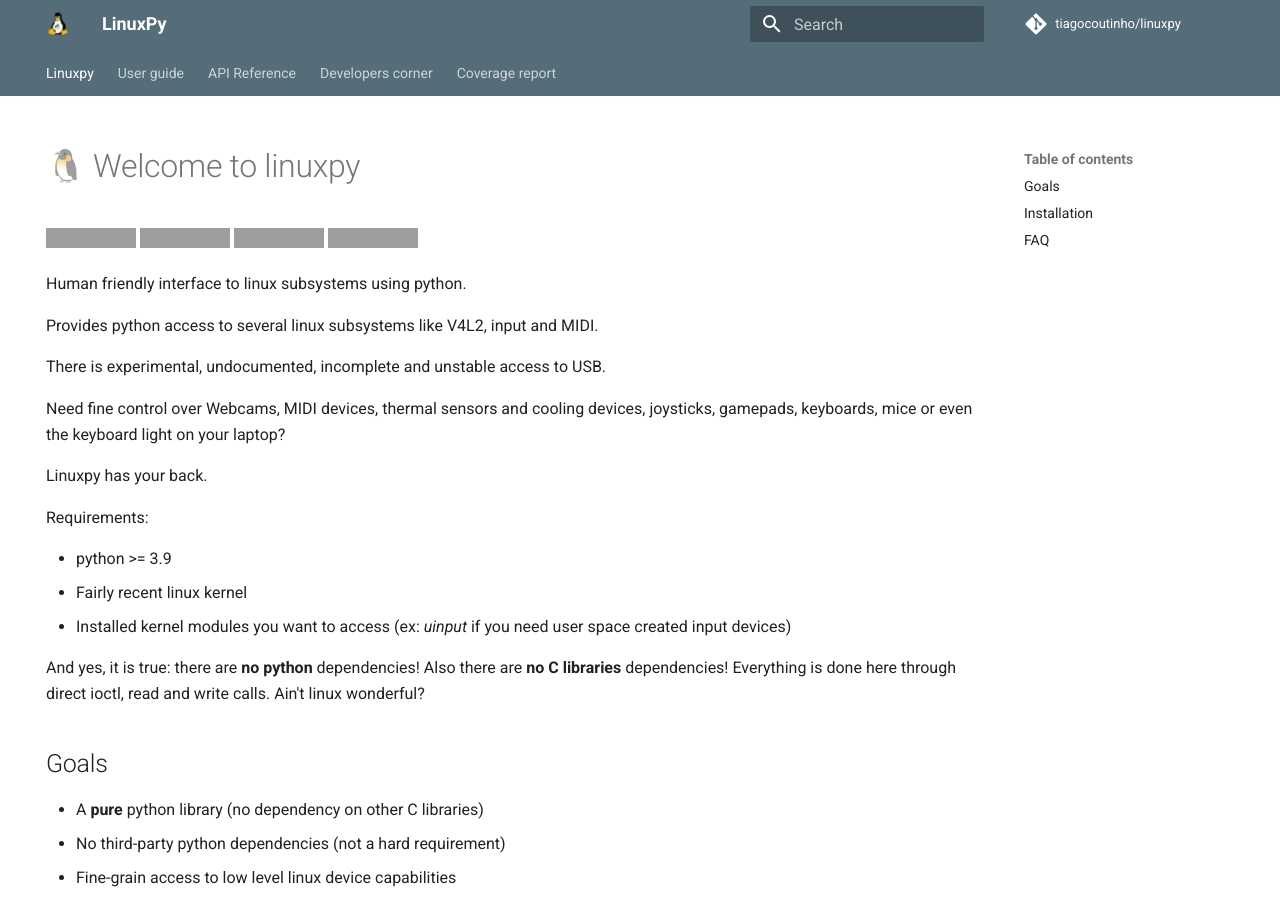
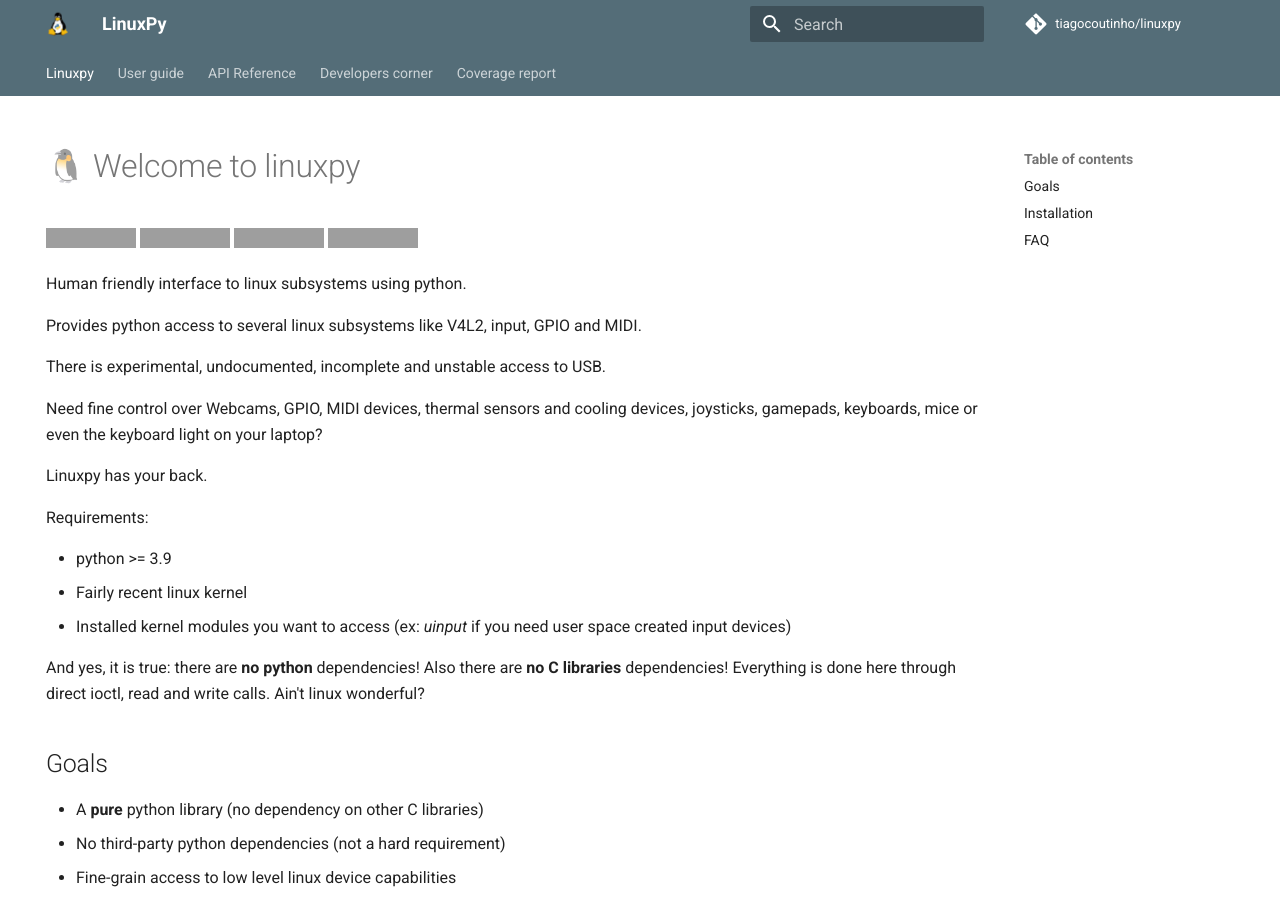
Before and after one commit to tiagocoutinho/linuxpy, an MkDocs documentation site: the page built from docs/index.md, in a window 1280 px wide and 900 px high. Built offline with MkDocs 1.6.1 and Material for MkDocs 9.7.7, drawn with Linux system fonts in a browser that asks for light colours; comment, search, counter and statistics services are not loaded; grey boxes are pictures that could not be loaded.

Commit message:
Update documentation with basic GPIO info

```diff
--- a/docs/index.md
+++ b/docs/index.md
@@ -13,11 +13,11 @@
 
 Human friendly interface to linux subsystems using python.
 
-Provides python access to several linux subsystems like V4L2, input and MIDI.
+Provides python access to several linux subsystems like V4L2, input, GPIO and MIDI.
 
 There is experimental, undocumented, incomplete and unstable access to USB.
 
-Need fine control over Webcams, MIDI devices, thermal sensors and cooling
+Need fine control over Webcams, GPIO, MIDI devices, thermal sensors and cooling
 devices, joysticks, gamepads, keyboards, mice or even the keyboard light on
 your laptop?
 
--- a/mkdocs.yml
+++ b/mkdocs.yml
@@ -80,6 +80,7 @@
   - Linuxpy: index.md
   - User guide:
     - user_guide/index.md
+    - user_guide/gpio.md
     - user_guide/input.md
     - user_guide/led.md
     - user_guide/midi.md
@@ -87,6 +88,7 @@
     - user_guide/video.md
   - API Reference:
     - api/index.md
+    - api/gpio.md
     - api/input.md
     - api/led.md
     - api/midi.md
```
Also changed, not shown: README.md (+2 -1 lines), docs/api/gpio.md (added, +3 -0 lines), docs/user_guide/gpio.md (added, +14 -0 lines).
